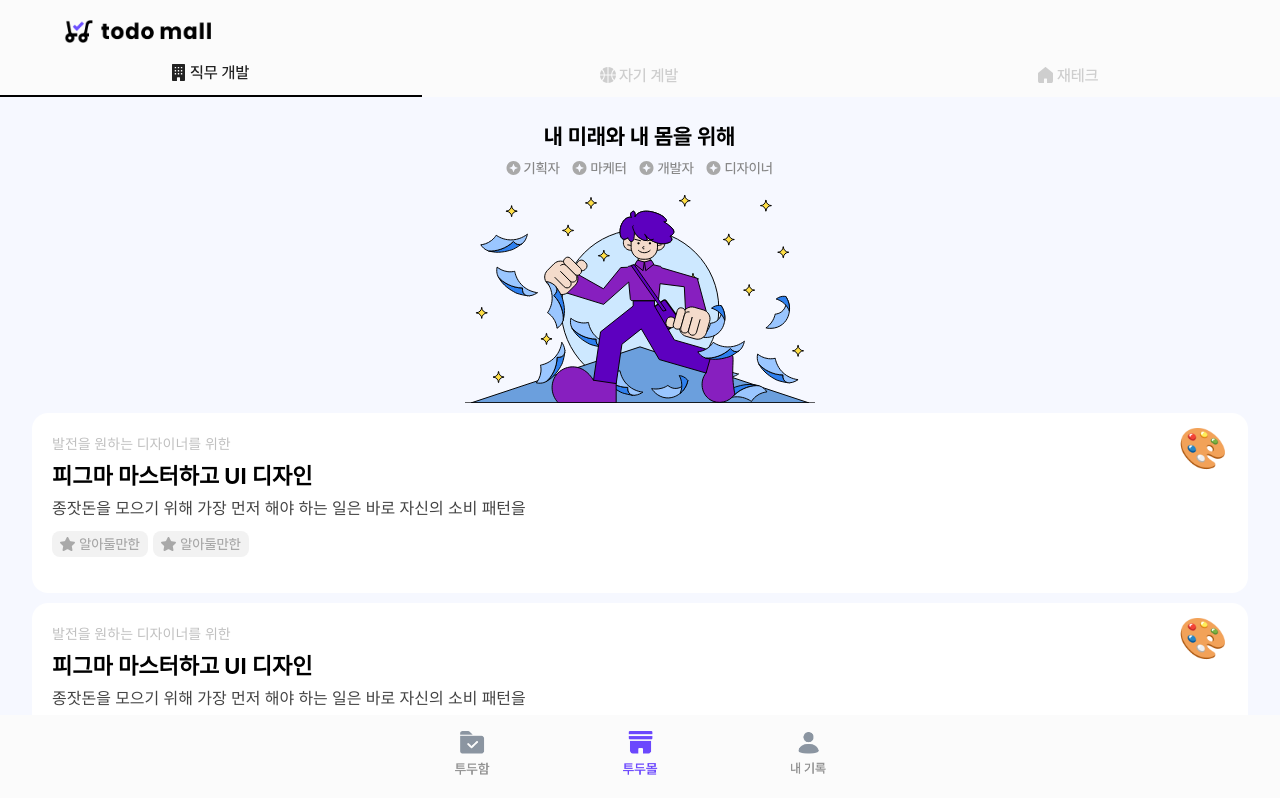
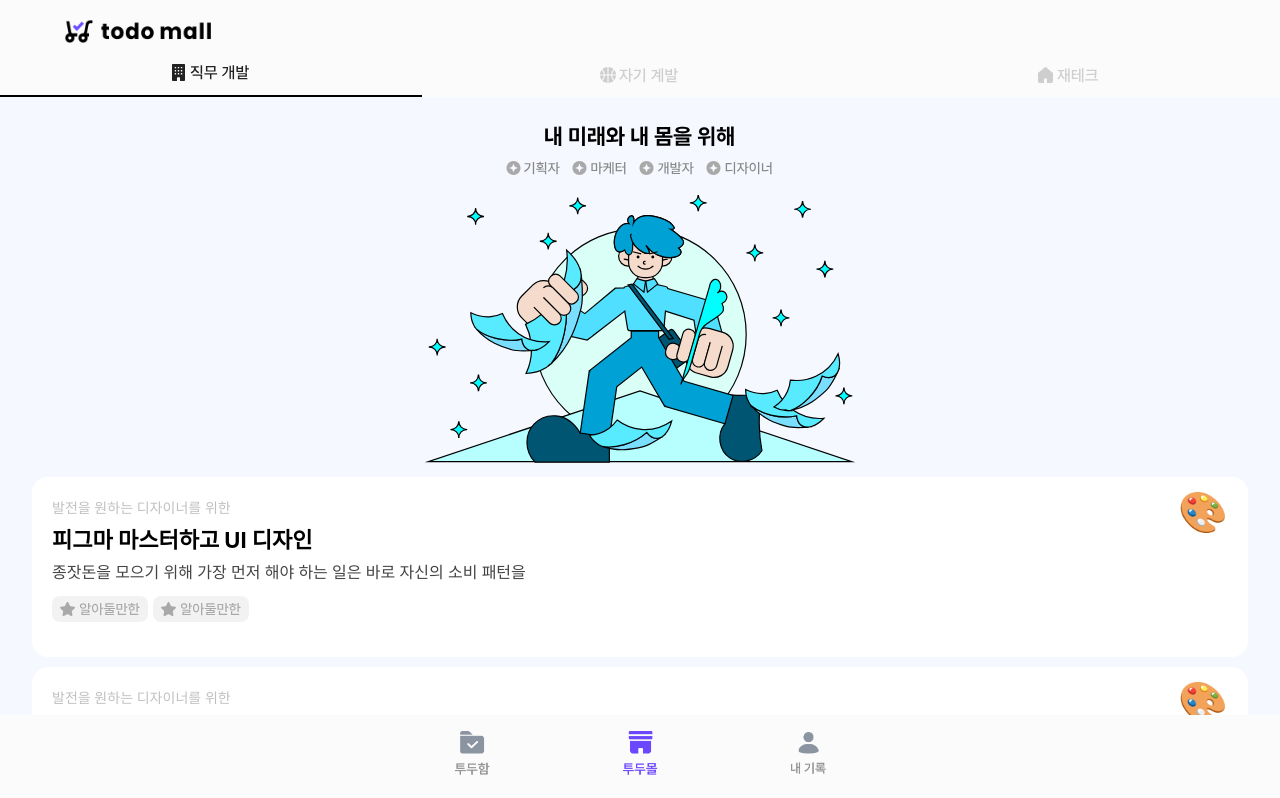
Before and after one commit to TodoMall/TodoMall_Client_Mobile, a React (Create React App) app: page /todomall in a window 1280 px wide. Shown: the top 798 px of the page. Built offline with nearby package versions, Linux system fonts and the light colour scheme; a web font is replaced by a local one.

Commit message:
style: todobox, todomall style fix

```diff
--- a/src/components/main/MyPage/MyPage.js
+++ b/src/components/main/MyPage/MyPage.js
@@ -78,7 +78,7 @@ const MyPage = () => {
               <NoPlanImage src="/images/mypage_no_plan.svg" />
               <NoPlanTitle>아직 경험한 클래스가 없네요!</NoPlanTitle>
               <NoPlanSubtitle>앞으로 클래스를 탐색하고 완료하면</NoPlanSubtitle>
-              <NoPlanSubtitle>여기에 표시되어요</NoPlanSubtitle>
+              <NoPlanSubtitle>여기에 표시되어요.</NoPlanSubtitle>
               {/* <Button link="/todomall" title="클래스 찾아보기" width="70" /> */}
             </NoPlan>
           )}
@@ -104,7 +104,8 @@ const Header = styled.div`
 
 const ProfileImage = styled.img`
   width: 50px;
-  border-radius: 30px;
+  height: 50px;
+  border-radius: 50px;
 `;
 
 const UserInfo = styled.span`
--- a/src/components/main/TodoBox/TodoBox.js
+++ b/src/components/main/TodoBox/TodoBox.js
@@ -5,7 +5,7 @@ import TodoBoxContent from "./TodoBoxContent";
 import TodoBoxHeader from "./TodoBoxHeader";
 
 const TodoBox = () => {
-  const [todos, setTodos] = useState([]);
+  const [todos, setTodos] = useState([1, 2, 3, 4]);
 
   return (
     <>
--- a/src/components/main/TodoBox/TodoBoxHeader.js
+++ b/src/components/main/TodoBox/TodoBoxHeader.js
@@ -42,7 +42,7 @@ const TodoBoxHeaderName = styled.p`
 `;
 
 const TodoBoxHeaderTry = styled.p`
-  /* font-family: "PretendardMedium"; */
+  font-family: "Pretendard";
   font-style: normal;
   font-weight: 700;
   font-size: 20px;
--- a/src/components/main/TodoMall/TodoMall.js
+++ b/src/components/main/TodoMall/TodoMall.js
@@ -19,9 +19,9 @@ const TodoMall = () => {
             alt={`${current}_title`}
           />
           <img
-            // src={`/images/${current}_image.svg`}
-            src={`/images/todomall_image.svg`}
-            style={{ width: "350px", marginTop: 20 }}
+            src={`/images/${current}_image.svg`}
+            // src={`/images/todomall_image.svg`}
+            style={{ width: "100vw", maxWidth: "450px", marginTop: 20 }}
             alt={`${current}_image`}
           />
         </BodyImages>
--- a/src/components/todo/TodoDetail.js
+++ b/src/components/todo/TodoDetail.js
@@ -134,7 +134,7 @@ const TodoDetailButton = styled.button`
   width: 178px;
   height: 44px;
   border: 1px solid #6b47fd;
-  border-radius: 30px;
+  border-radius: 20px;
   background-color: #fbfbfb;
   /* font-family: "PretendardRegular"; */
   font-style: normal;
@@ -228,7 +228,7 @@ const TodoDetailFinishButton = styled.div`
   height: 52px;
   margin: 30px 0;
   background: ${(props) => (props.done ? "#6b47fd" : "#EDEDED")};
-  border-radius: 30px;
+  border-radius: 20px;
   /* font-family: "PretendardRegular"; */
   font-style: normal;
   font-weight: 600;
```
